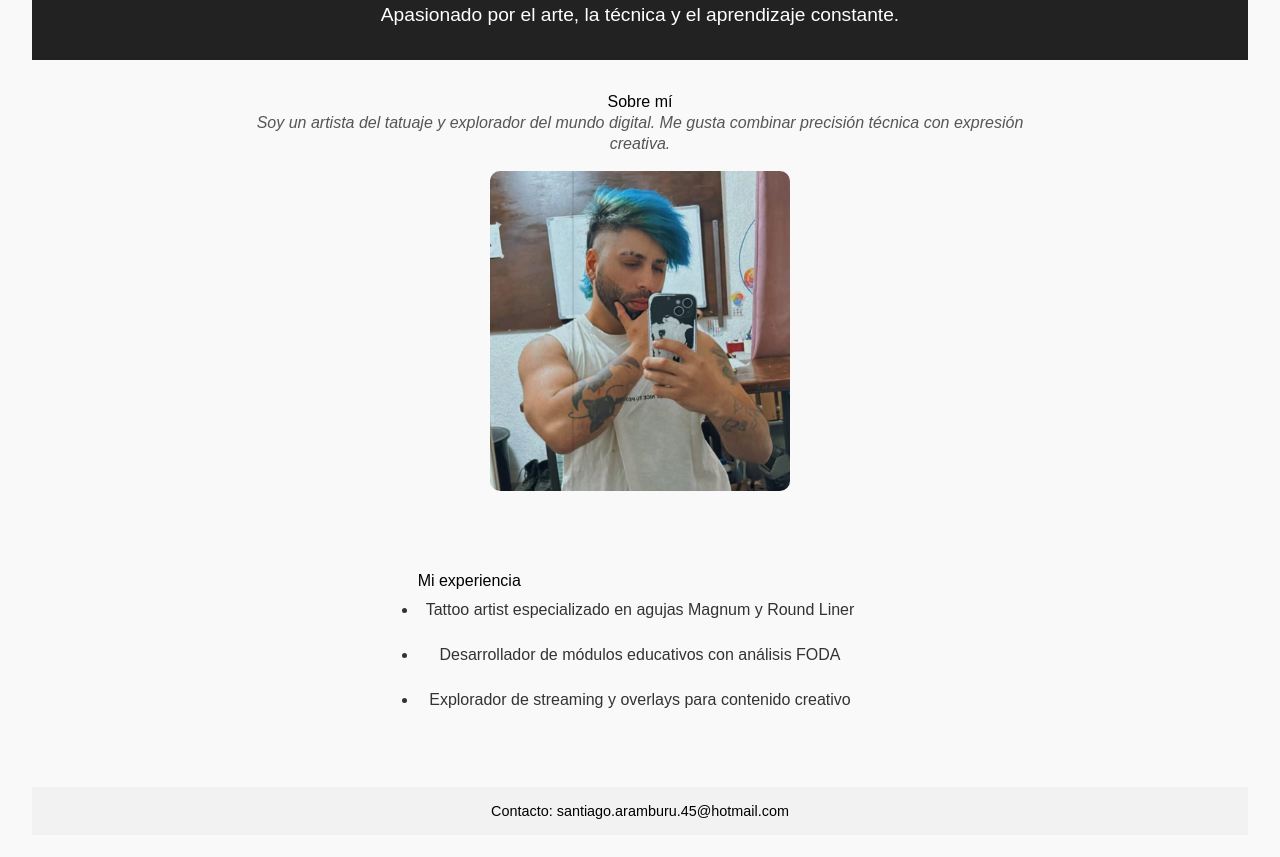
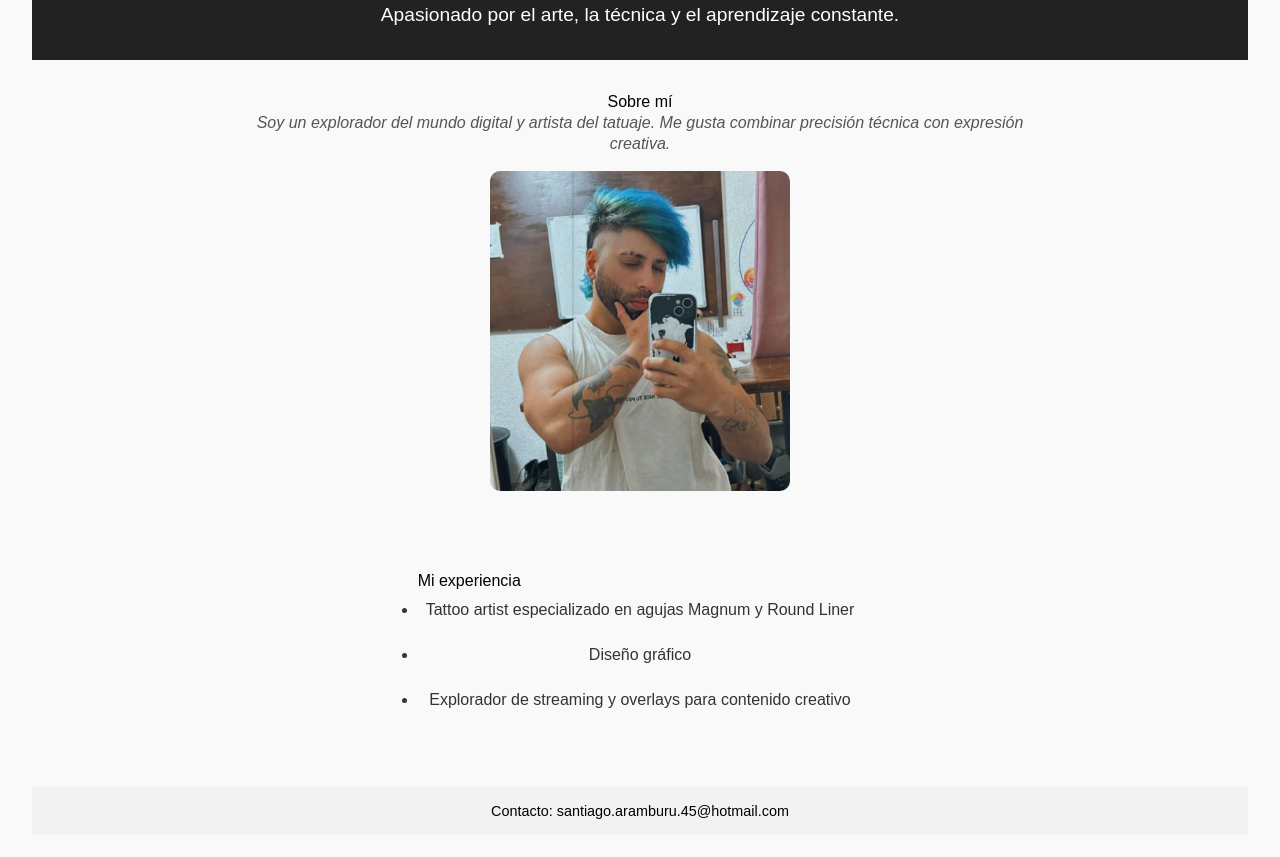
Before and after one commit to CoreyShadows/santiagoaramburu.github.io, a plain HTML site: page index.html in a window 1280 px wide. Shown: the part 147-1004 px from the top of the page. Drawn offline with Linux system fonts and the light colour scheme.

Commit message:
Update index.html

```diff
--- a/index.html
+++ b/index.html
@@ -15,7 +15,7 @@
 
   <section id="sobre-mi">
     <h2>Sobre mí</h2>
-    <p class="descripcion">Soy un artista del tatuaje y explorador del mundo digital. Me gusta combinar precisión técnica con expresión creativa.</p>
+    <p class="descripcion">Soy un explorador del mundo digital y artista del tatuaje. Me gusta combinar precisión técnica con expresión creativa.</p>
     <img src="mi-foto.jpg.png" alt="Foto personal">
   </section>
 
@@ -23,7 +23,7 @@
     <h2>Mi experiencia</h2>
     <ul>
       <li class="item">Tattoo artist especializado en agujas Magnum y Round Liner</li>
-      <li class="item">Desarrollador de módulos educativos con análisis FODA</li>
+      <li class="item">Diseño gráfico</li>
       <li class="item">Explorador de streaming y overlays para contenido creativo</li>
     </ul>
   </section>
```
